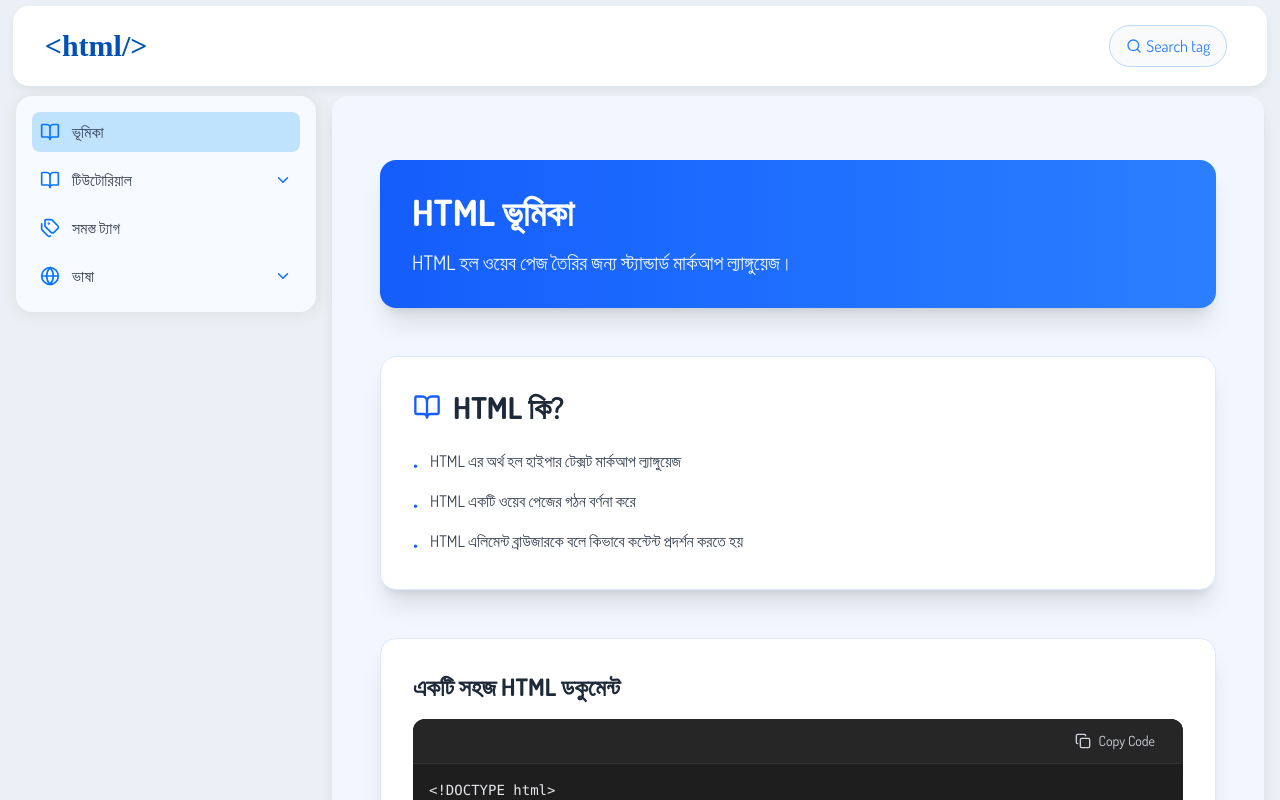
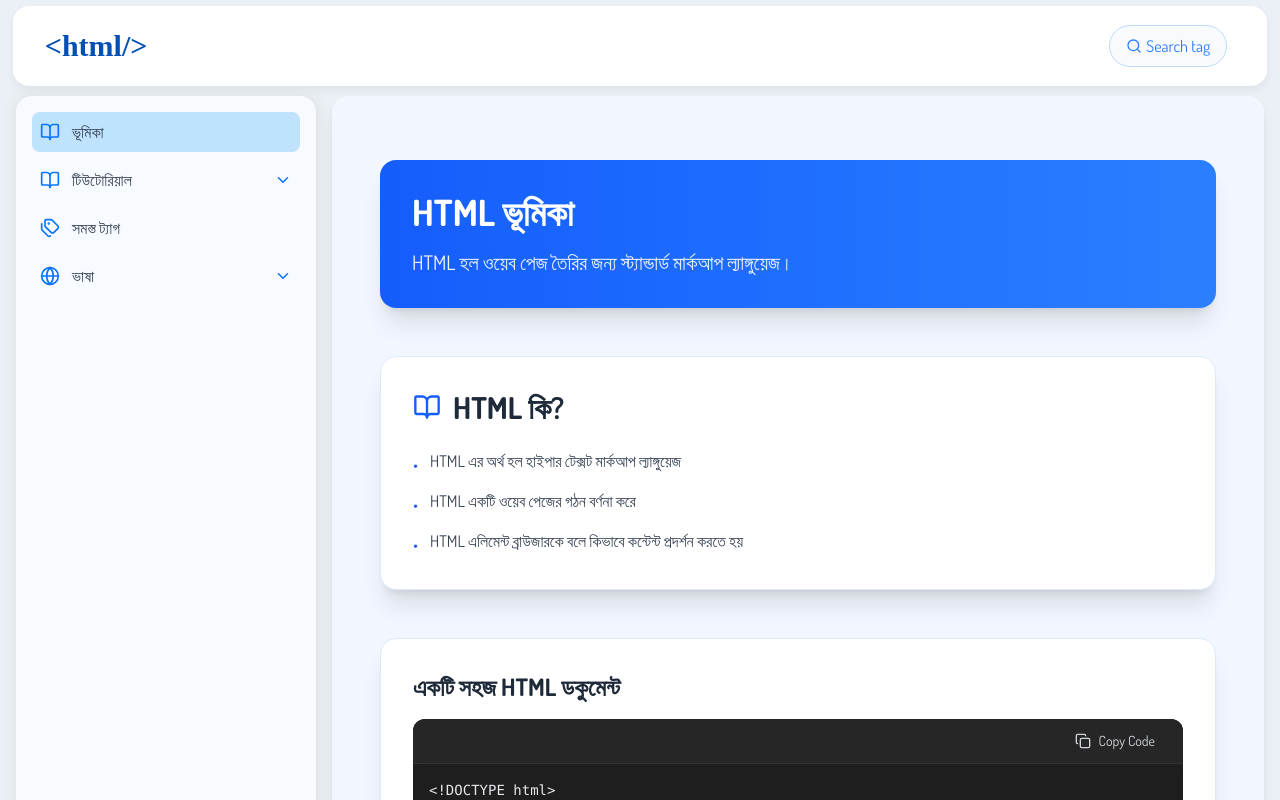
Before and after one commit to torekulislam/html-guide, a React (Vite) app: page / in a window 1280 px wide. Shown: the top 800 px of the page. Built offline with nearby package versions, Linux system fonts and the light colour scheme; a web font is replaced by a local one.

Commit message:
fix: Update SideBar component styles for improved layout and scrollbar behavior

```diff
--- a/src/components/SideBar.jsx
+++ b/src/components/SideBar.jsx
@@ -214,7 +214,7 @@ function SideBar({ isHiden = true, setShow }) {
       initial={{ opacity: 0, x: -100 }}
       animate={{ opacity: 1, x: 0 }}
       transition={{ duration: 0.7, ease: "easeOut" }}
-      className={`flex-col bg-[#f7faff] w-[90%] md:w-[40%] max-w-[300px] rounded-2xl gap-4 p-4 mt-20 mb-4  overflow-y-scroll md:overflow-auto .hide-scrollbar-x md:h-[100%] h-[calc(100vh-110px)] shadow-[0_4px_12px_rgba(0,0,0,0.05)] ${
+      className={`flex-col bg-[#f7faff] w-[90%] md:w-[40%] max-w-[300px] rounded-2xl gap-4 p-4 mt-20 mb-4  overflow-y-scroll md:overflow-hidden .hide-scrollbar-x  h-[calc(100vh-110px)] md:h-full md:min-h-[calc(100vh-50px)] shadow-[0_4px_12px_rgba(0,0,0,0.05)] ${
         isHiden ? "hidden md:flex" : "flex md:hidden"
       } absolute top-7 shadow-[1px_1px_15px_#ddd] left-4 z-30 md:sticky `}
     >
```
